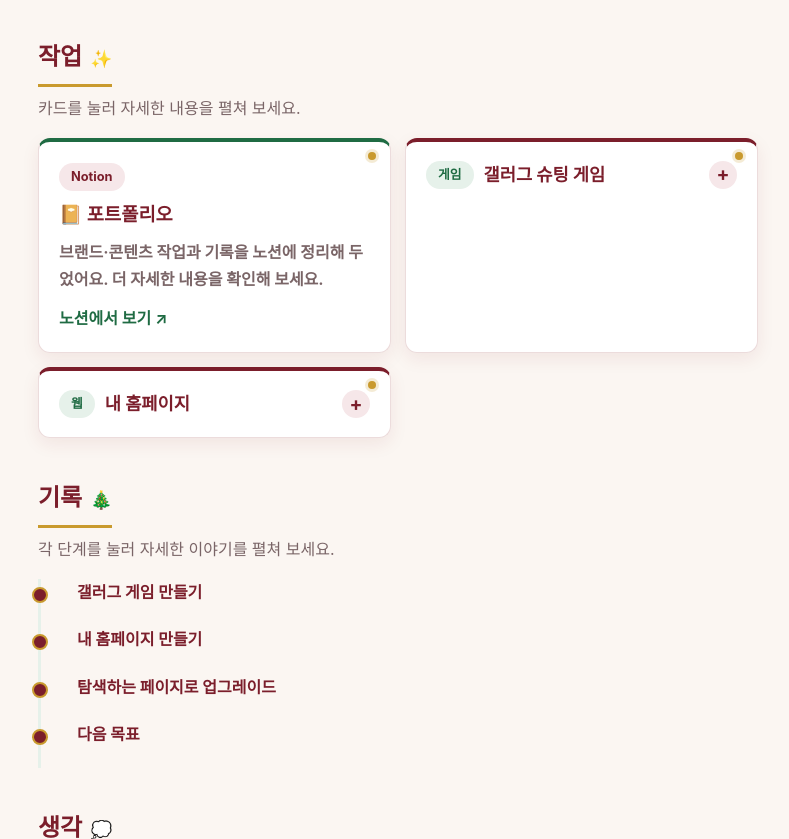
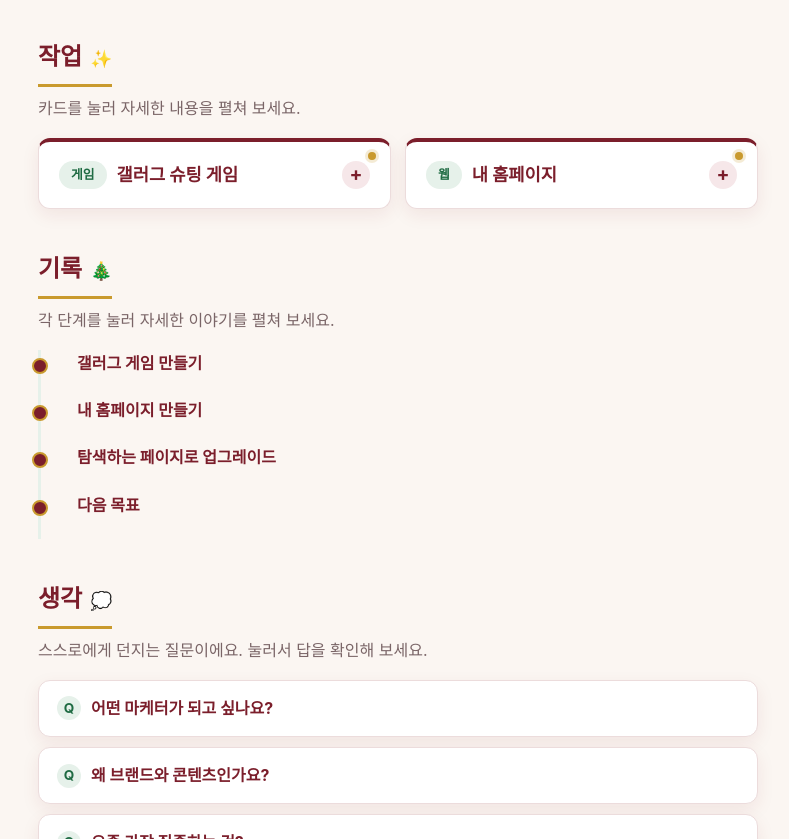
Before and after one commit to merong-jojo/merong-jojo.github.io, a plain HTML site: page index.html in a window 1280 px wide. Shown: the part 1041-1880 px from the top of the page, without its empty margins (242-1031 px from the left). Drawn offline with Linux system fonts and the light colour scheme.

Commit message:
Remove Notion links from site

```diff
--- a/index.html
+++ b/index.html
@@ -16,7 +16,6 @@
       <a href="#works">작업</a>
       <a href="#record">기록</a>
       <a href="#contact">연락</a>
-      <a href="https://rhetorical-tail-4c9.notion.site/405f7dde303980a7bfb3f780ae3b36d1" target="_blank" rel="noopener" class="nav-notion">포트폴리오 ↗</a>
     </nav>
   </header>
 
@@ -97,15 +96,6 @@
       <p class="section-note">카드를 눌러 자세한 내용을 펼쳐 보세요.</p>
 
       <ul class="card-list">
-        <li class="card card-link">
-          <a class="card-link-inner" href="https://rhetorical-tail-4c9.notion.site/405f7dde303980a7bfb3f780ae3b36d1" target="_blank" rel="noopener">
-            <span class="tag tag-notion">Notion</span>
-            <h3>📔 포트폴리오</h3>
-            <p>브랜드·콘텐츠 작업과 기록을 노션에 정리해 두었어요. 더 자세한 내용을 확인해 보세요.</p>
-            <span class="card-cta">노션에서 보기 ↗</span>
-          </a>
-        </li>
-
         <li class="card">
           <button class="card-head" aria-expanded="false">
             <span class="tag">게임</span>
--- a/style.css
+++ b/style.css
@@ -738,51 +738,3 @@ h2::after {
   letter-spacing: 0.08em;
   text-transform: uppercase;
 }
-
-/* 노션 연결 */
-.nav-notion {
-  color: var(--accent) !important;
-  font-weight: 700;
-}
-
-.nav-notion:hover {
-  border-bottom-color: var(--gold) !important;
-}
-
-/* 노션 포트폴리오 카드 (바로 링크) */
-.card-link {
-  border-top-color: var(--holly);
-}
-
-.card-link-inner {
-  display: block;
-  padding: 20px;
-  text-decoration: none;
-  color: inherit;
-}
-
-.card-link-inner h3 {
-  margin: 8px 0;
-  color: var(--accent);
-}
-
-.card-link-inner p {
-  margin: 0 0 12px;
-  color: var(--muted);
-}
-
-.tag-notion {
-  background: var(--accent-soft);
-  color: var(--accent);
-}
-
-.card-cta {
-  display: inline-block;
-  font-weight: 700;
-  color: var(--holly);
-  transition: transform 0.15s ease;
-}
-
-.card-link:hover .card-cta {
-  transform: translateX(4px);
-}
```
